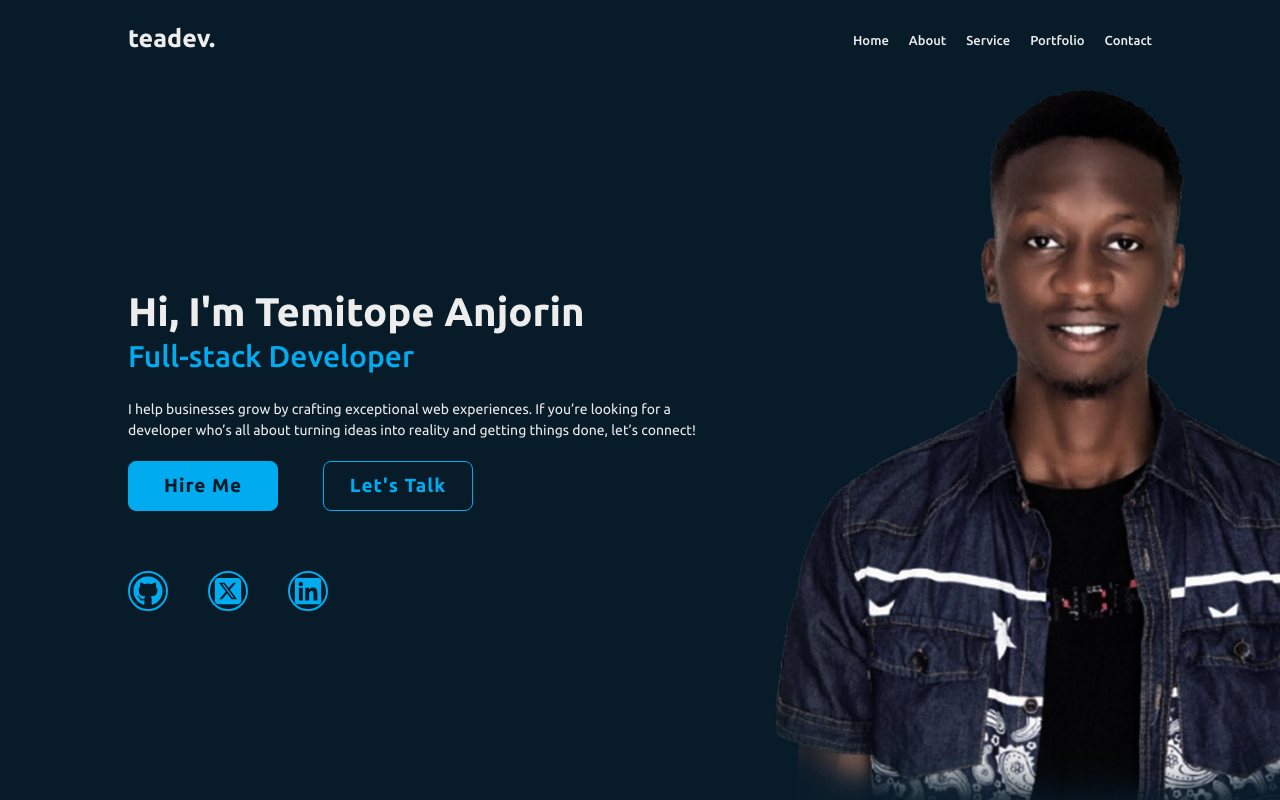
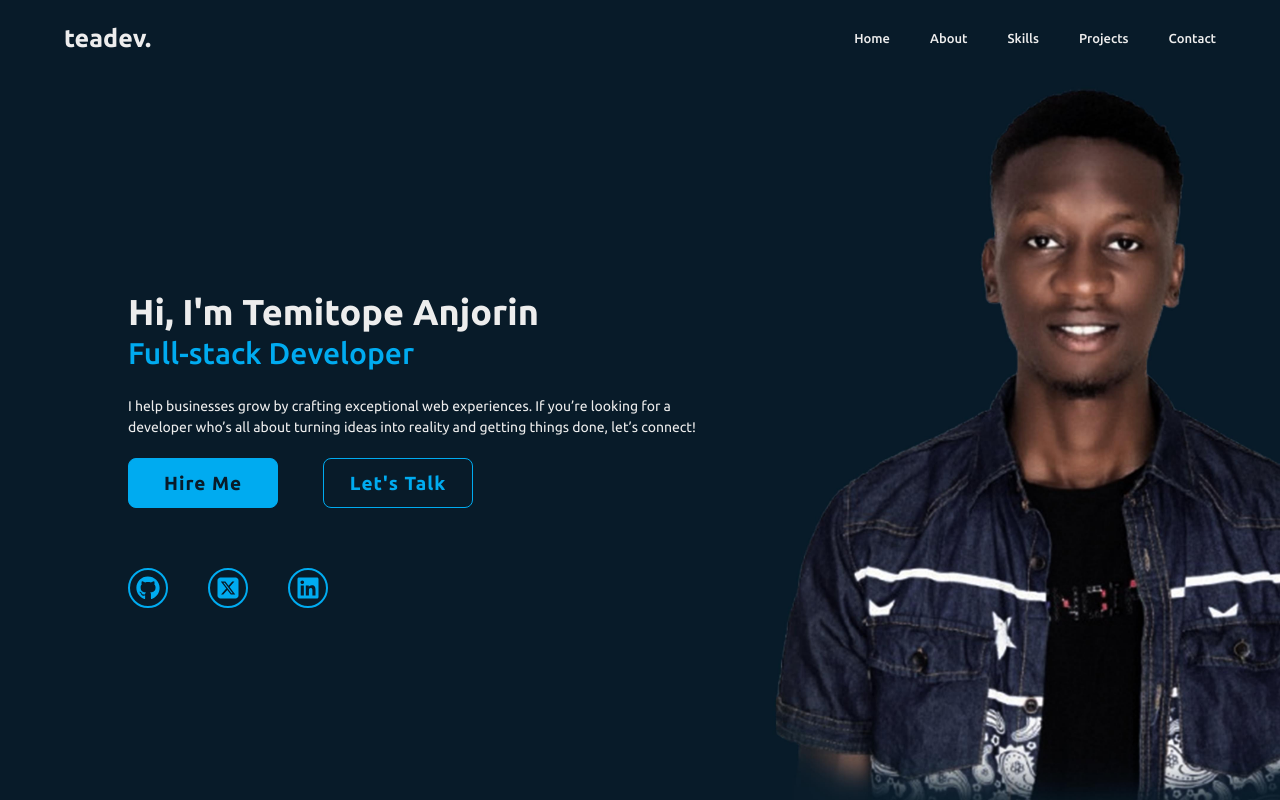
Before and after one commit to teadevsd/My-Portfolio, a React (Vite) app: page / in a window 1280 px wide. Built offline with nearby package versions, Linux system fonts and the light colour scheme.

Commit message:
header-updated

```diff
--- a/src/components/Hero.jsx
+++ b/src/components/Hero.jsx
@@ -100,7 +100,7 @@ const Wrapper = styled.div`
     background-image: url(${teadev});
     background-position: center;
     background-size: cover;
-    background-opacity: 0.9; /* Apply opacity */
+    opacity: 0.9;
   }
 `;
 
@@ -124,7 +124,7 @@ const Innerwrapper = styled.div`
   }
 
   h1 {
-    font-size: 40px;
+    font-size: 36px;
     font-weight: 600;
     position: relative;
     line-height: 1.1;
@@ -203,7 +203,7 @@ const Button = styled.div`
 `;
 
 const Icons = styled.div`
-  font-size: 30px;
+  font-size: 24px;
   position: absolute;
   bottom: -100px;
   width: 200px;
--- a/src/static/Header.jsx
+++ b/src/static/Header.jsx
@@ -2,6 +2,7 @@ import React, { useState } from 'react'
 import styled, { keyframes } from 'styled-components'
 import { IoReorderTwoOutline } from "react-icons/io5";
 import Sidebar from './SideBar';
+import { Link } from 'react-router-dom';
 
 const Header = () => {
     const [toggle, setToggle] = useState(false);
@@ -16,11 +17,11 @@ const Header = () => {
         <Innerwrapper>
             <a href="" className='logo'>teadev.</a>
             <Navlist>
-                <a href="/">Home</a>
-                <a href="/about">About</a>
-                <a href="/skills">Service</a>
-                <a href="/projects">Portfolio</a>
-                <a href="/contact">Contact</a>
+                <Link to= "/"><p>Home</p></Link>
+                <Link to= "/about"><p>About</p></Link>
+                <Link to= "/skills"><p>Skills</p></Link>
+                <Link to= "/projects"><p>Projects</p></Link>
+                <Link to= "/contact"><p>Contact</p></Link>
             </Navlist>
 
             <Sidenav onClick={handleToggle}>
@@ -48,9 +49,11 @@ const Wrapper = styled.div`
     top: 0;
     left: 0;
     width: 100%;
-    padding: 20px 10%;
+    padding: 20px 5%;
     background-color: transparent;
     z-index: 100;
+
+
 `
 
 const Innerwrapper = styled.div`
@@ -81,18 +84,22 @@ const Innerwrapper = styled.div`
             animation-delay: .4s;
         }
 
-
+      @media (max-width: 768px) {
+        justify-content: space-between;
+      }
     }
-
 
 `
 
 const Navlist = styled.div`
+    display: flex;
+    align-items: center;
+
     a {
         text-decoration: none;
         color: #ededed;
         font-weight: 500;
-        margin-left: 20px;
+        margin-left: 40px;
         z-index: 100;
         font-size: 13px;
     }
```
